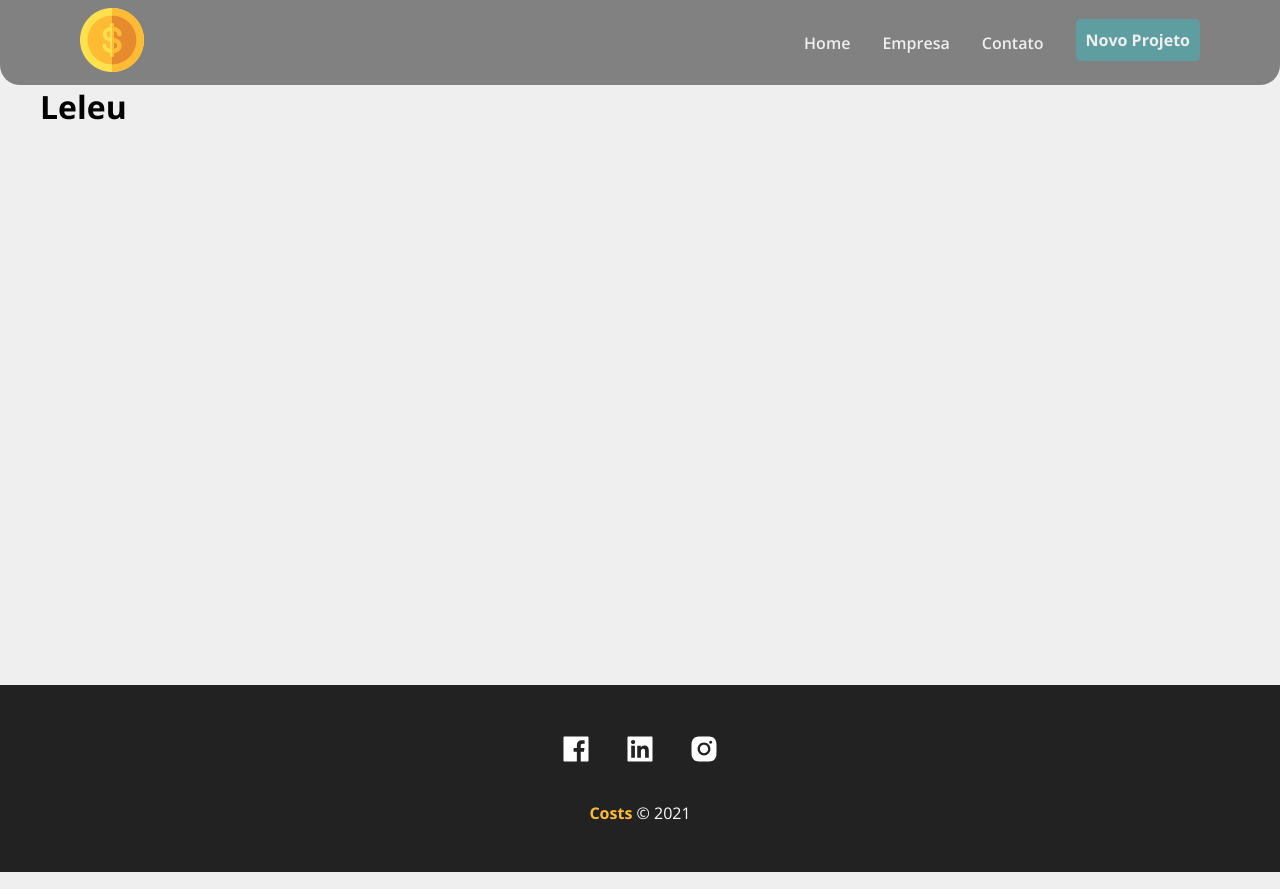
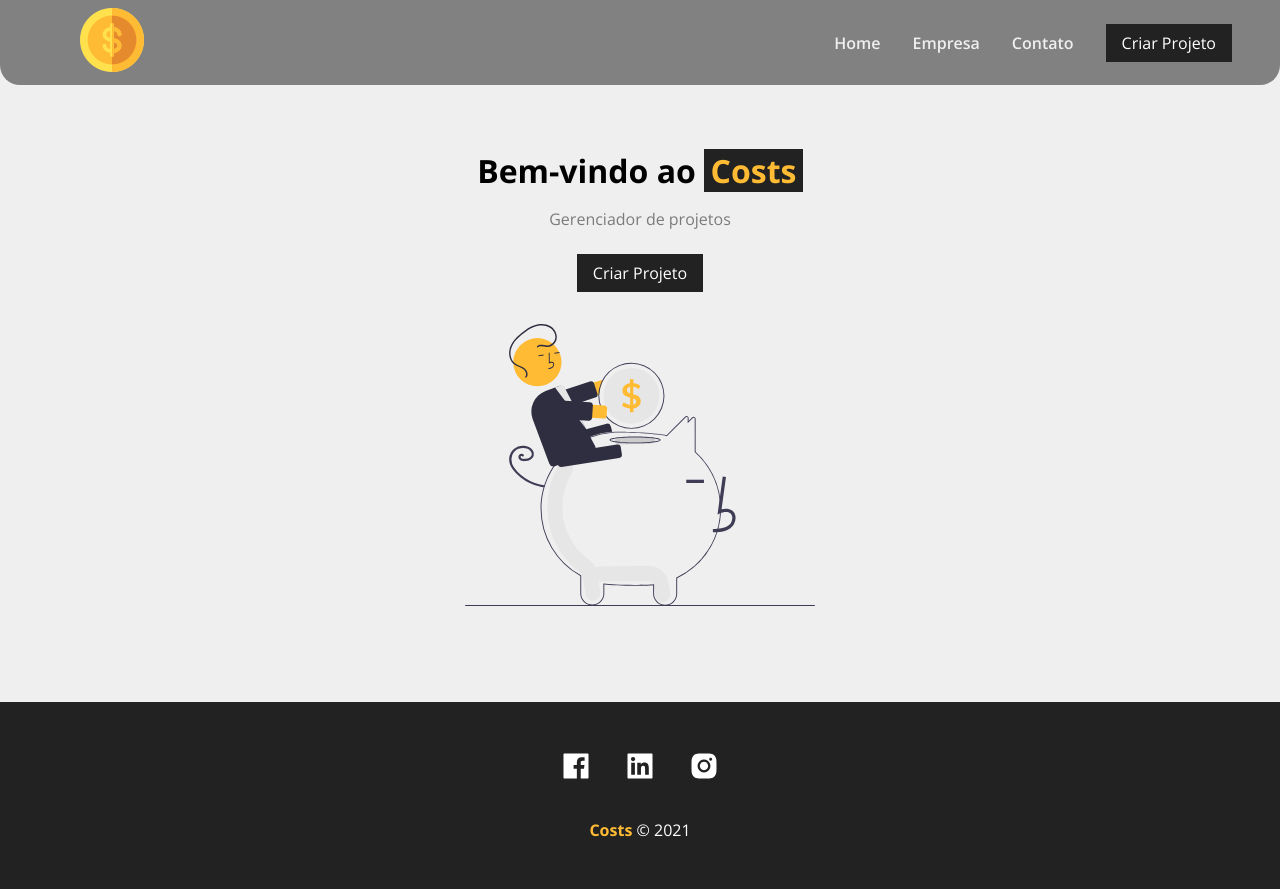
Before and after one commit to gui-nvieira/yt-costs, a React (Create React App) app: page / in a window 1280 px wide. Built offline with nearby package versions, Linux system fonts and the light colour scheme.

Commit message:
File management | Created homepage | Started Project form

```diff
--- a/src/App.js
+++ b/src/App.js
@@ -3,9 +3,9 @@
 import Company from "./components/pages/Company";
 import Contact from "./components/pages/Contact";
 import NewProject from "./components/pages/NewProject";
-import Navbar from "./components/Navbar";
+import Navbar from "./components/layout/Navbar";
 import Container from "./components/layout/Container";
-import Footer from "./components/Footer";
+import Footer from "./components/layout/Footer";
 
 function App() {
   return (
--- /dev/null
+++ b/src/components/layout/LinkButton.js
@@ -0,0 +1,12 @@
+import { Link } from "react-router-dom"
+import styles from "./LinkButton.module.css"
+
+function LinkButton({ to, text }) {
+    return (
+        <Link className={styles.btn} to={to}>
+            {text}
+        </Link>
+    )
+}
+
+export default LinkButton
--- /dev/null
+++ b/src/components/layout/LinkButton.module.css
@@ -0,0 +1,11 @@
+.btn {
+  background-color: #222;
+  color: #fff;
+  padding: 0.5em 1em;
+  text-decoration: none;
+  transition: 500ms;
+}
+
+.btn:hover {
+  color: #ffbb33;
+}
--- a/src/components/Navbar.js
+++ b/src/components/layout/Navbar.js
@@ -1,6 +1,7 @@
 import { Link } from "react-router-dom"
 import styles from "./Navbar.module.css"
-import logo from '../img/costs_logo.png'
+import logo from '../../img/costs_logo.png'
+import LinkButton from "./LinkButton"
 
 function NavBar() {
 
@@ -8,11 +9,7 @@
         <nav className={styles.navbg}>
             <Link to="/" className={styles.title}><img src={logo} alt="Costs" /></Link>
             <ul className={styles.list}>
-                <li className={`${styles.item} ${styles.links}`}><Link to="/newproject">
-                    <button id={styles.button}>
-                        Novo Projeto
-                    </button>
-                </Link></li>
+                <li><LinkButton to="/newproject" text="Criar Projeto" /></li>
                 <li className={`${styles.item} ${styles.links}`}><Link to="/contact">Contato</Link></li>
                 <li className={`${styles.item} ${styles.links}`}><Link to="/company">Empresa</Link></li>
                 <li className={`${styles.item} ${styles.links}`}><Link to="/">Home</Link></li>
--- a/src/components/pages/Home.js
+++ b/src/components/pages/Home.js
@@ -1,9 +1,19 @@
+import savings from "../../img/savings.svg"
+import LinkButton from "../layout/LinkButton"
+import styles from "./Home.module.css"
+
 function Home() {
 
-    return (
-        <h1>Leleu</h1>
-
-    )
+  return (
+    <section className={styles.home_container}>
+      <h1>
+        Bem-vindo ao <span>Costs</span>
+      </h1>
+      <p>Gerenciador de projetos</p>
+      <LinkButton to="/newproject" text="Criar Projeto" />
+      <img src={savings} alt="Costs" />
+    </section>
+  )
 
 }
 
--- /dev/null
+++ b/src/components/pages/Home.module.css
@@ -0,0 +1,28 @@
+.home_container {
+  width: 100%;
+  display: flex;
+  flex-direction: column;
+  align-items: center;
+  padding: 4em;
+}
+
+.home_container h1 {
+  font-size: 2em;
+  margin-bottom: 0.5em;
+}
+
+.home_container h1 span {
+  color: #ffbb33;
+  padding: 0 0.2em;
+  background-color: #222;
+}
+
+.home_container p {
+  margin-bottom: 1.5em;
+  color: #7b7b7b;
+}
+
+.home_container img {
+  width: 350px;
+  margin: 2em 0;
+}
--- a/src/components/pages/NewProject.js
+++ b/src/components/pages/NewProject.js
@@ -1,7 +1,18 @@
+import ProjectForm from "../project/ProjectForm"
+import styles from "./NewProject.module.css"
+
 function NewProject() {
 
     return (
-        <p>NewProject</p>
+        <div className={styles.newproject_container}>
+            <h1>
+                Criar Projeto
+            </h1>
+            <p>
+                Crie seu projeto para depois adicionar os serviços.
+            </p>
+            <ProjectForm />
+        </div>
     )
 
 }
--- /dev/null
+++ b/src/components/pages/NewProject.module.css
@@ -0,0 +1,13 @@
+.newproject_container {
+  width: 450px;
+  margin: 0 auto;
+  padding: 3em;
+}
+
+.newproject_container h1 {
+  margin-bottom: 0.5em;
+}
+
+.newproject_container p {
+  color: #7b7b7b;
+}
--- /dev/null
+++ b/src/components/project/ProjectForm.js
@@ -0,0 +1,23 @@
+
+function ProjectForm() {
+    return (
+        <form>
+            <div>
+                <input type="text" placeholder="Insira o Nome do Projeto" />
+            </div>
+            <div>
+                <input type="number" placeholder="Insira o orçamento total" />
+            </div>
+            <div>
+                <select name="category_id">
+                    <option disabled>Selecione a categoria</option>
+                </select>
+            </div>
+            <div>
+                <input type="submit" value="Criar Projeto" />
+            </div>
+        </form>
+    )
+}
+
+export default ProjectForm
```
Also changed, not shown: src/components/layout/Footer.js (renamed from src/components/Footer.js), src/components/layout/Footer.module.css (renamed from src/components/Footer.module.css), src/components/layout/Navbar.module.css (renamed from src/components/Navbar.module.css).
